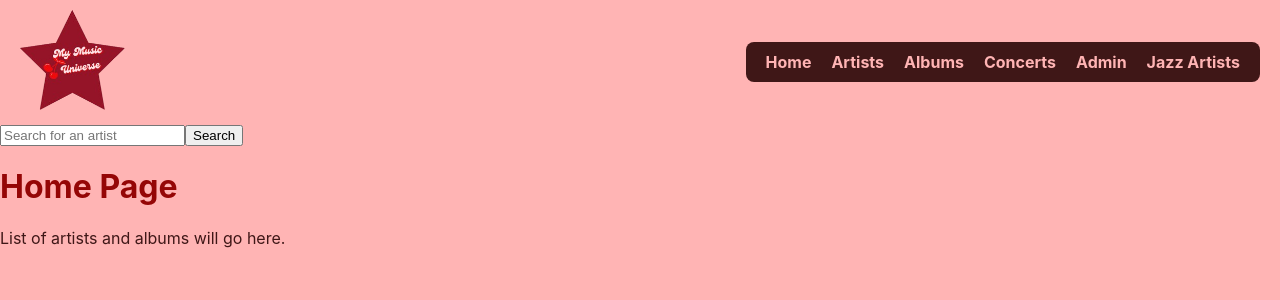
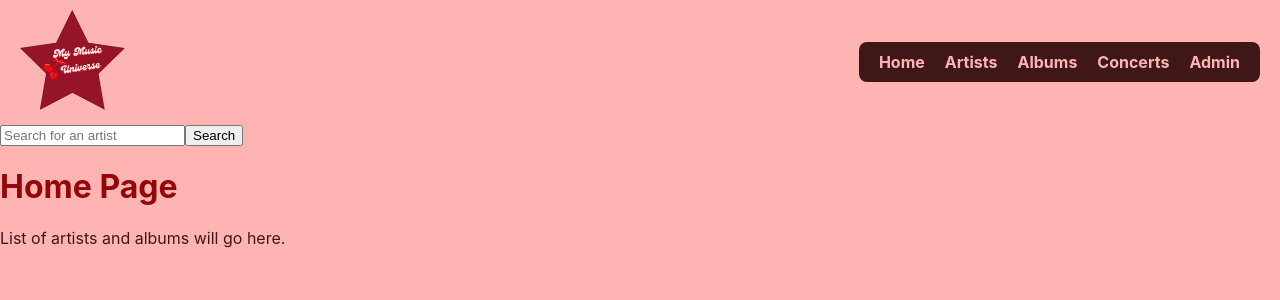
Before and after one commit to FaybenM/MyMusicUniverse, a React (Create React App) app in the folder client/: page / in a window 1280 px wide. Shown: the top 300 px of the page. Built offline with nearby package versions, Linux system fonts and the light colour scheme.

Commit message:
take away jazz-artists nav bar

```diff
--- a/client/src/App.js
+++ b/client/src/App.js
@@ -36,7 +36,6 @@ function App() {
             <li><Link to="/albums">Albums</Link></li>
             <li><Link to="/concerts">Concerts</Link></li>
             <li><Link to="/admin">Admin</Link></li>
-            <Link to="/jazz-artists">Jazz Artists</Link>
           </ul>
         </div>
       </header>
```
